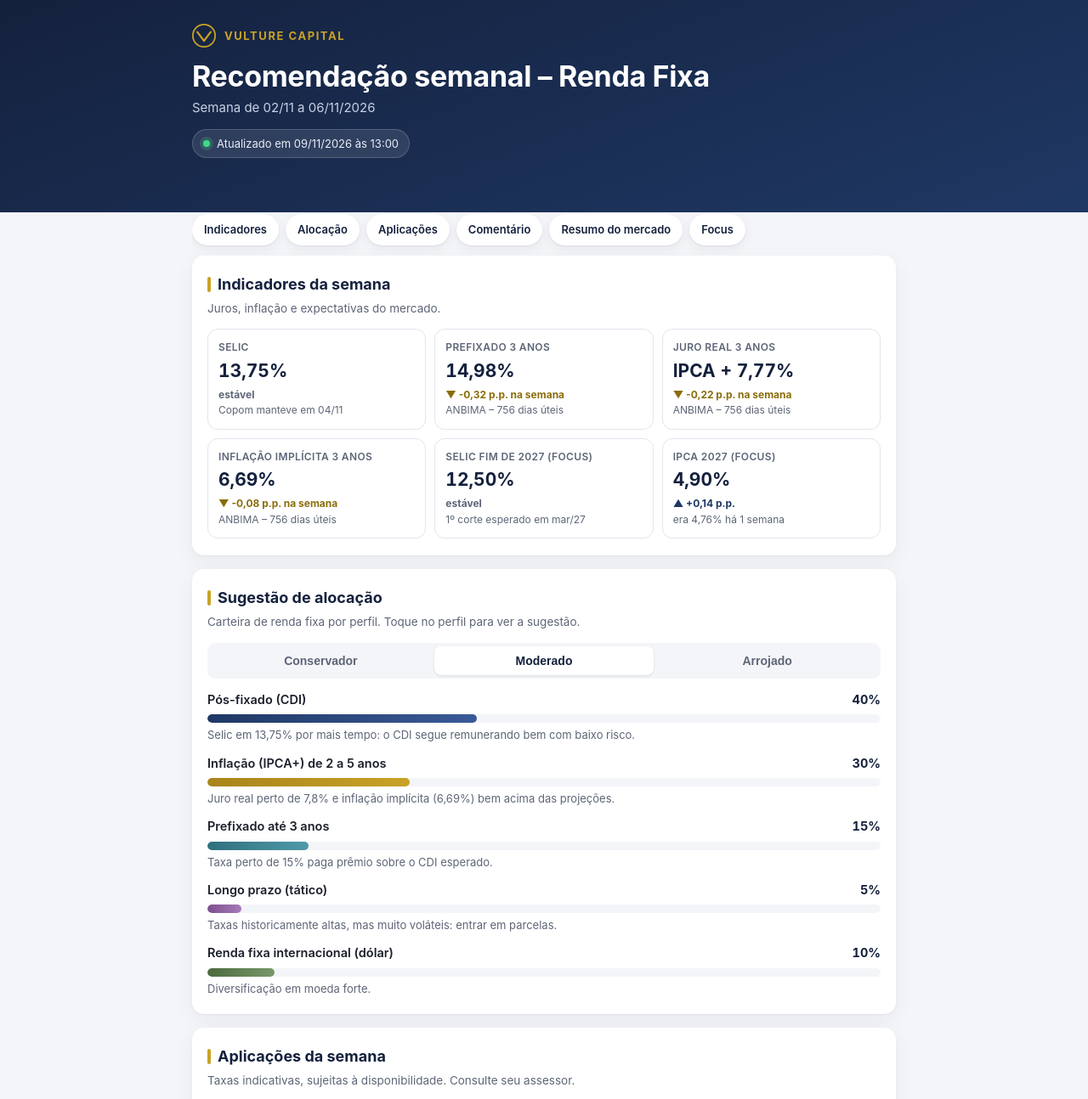
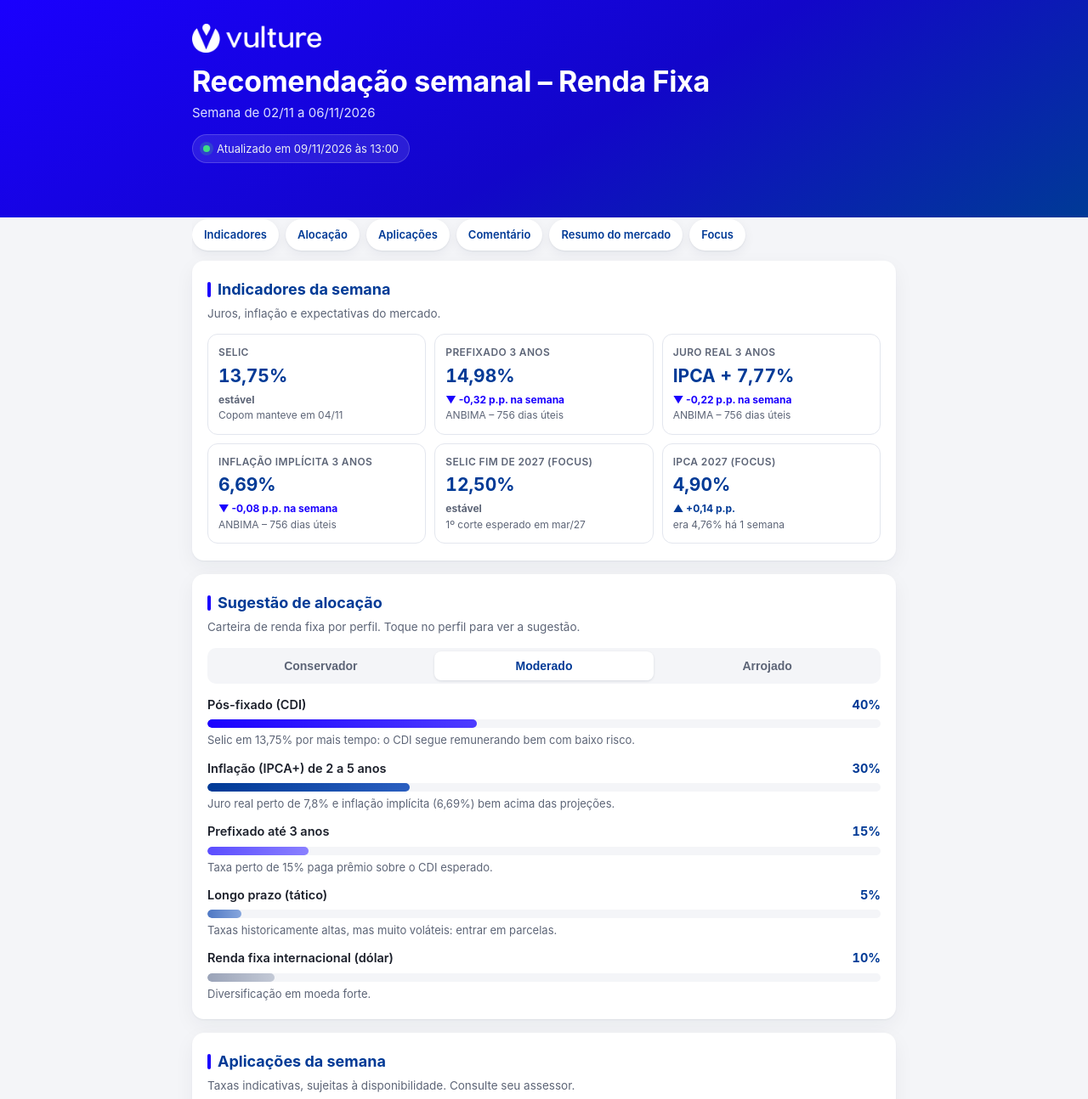
Before and after one commit to vulturecapital/vulturecapital.github.io, a plain HTML site: page index.html in a window 1280 px wide. Shown: the top 1294 px of the page at 85% size. Drawn offline with Linux system fonts and the light colour scheme.

Commit message:
Aplica logo oficial e cores da marca Vulture
Co-Authored-By: Claude Opus 5.5 <noreply@anthropic.com>
Claude-Session: https://claude.ai/code/session_01KEUZqi8QFf1SRAoxmAzHEy

```diff
--- a/admin.html
+++ b/admin.html
@@ -5,12 +5,12 @@
 <meta name="viewport" content="width=device-width, initial-scale=1">
 <meta name="robots" content="noindex, nofollow">
 <title>Administração | Renda Fixa da Semana</title>
-<link rel="icon" href="assets/favicon.svg" type="image/svg+xml">
+<link rel="icon" href="assets/favicon.png" type="image/png">
 <style>
-:root{--navy:#14213d;--navy-2:#1f3864;--gold:#c9a227;--line:#dfe3ec;--bg:#f4f5f8;--muted:#5d6577;--ok:#0f7b4a;--bad:#b42318}
+:root{--navy:#003a96;--navy-2:#1a00fe;--gold:#1a00fe;--line:#dfe3ec;--bg:#f4f5f8;--muted:#5d6577;--ok:#0f7b4a;--bad:#b42318}
 *{box-sizing:border-box}
 body{margin:0;font-family:-apple-system,BlinkMacSystemFont,"Segoe UI",Roboto,Arial,sans-serif;background:var(--bg);color:#1b1f2a;font-size:14.5px}
-header{background:var(--navy);color:#fff;padding:14px 16px;display:flex;align-items:center;gap:12px;flex-wrap:wrap;position:sticky;top:0;z-index:10}
+header{background:linear-gradient(150deg,#1a00fe,#003a96);color:#fff;padding:14px 16px;display:flex;align-items:center;gap:12px;flex-wrap:wrap;position:sticky;top:0;z-index:10}
 header b{font-size:16px} header .sp{flex:1}
 header a{color:#c9d1e3;font-size:13px}
 .wrap{max-width:920px;margin:0 auto;padding:16px}
@@ -26,7 +26,7 @@ textarea.big{min-height:300px}
 @media(max-width:620px){.row,.row3{grid-template-columns:1fr}}
 button{border:1px solid var(--line);background:#fff;border-radius:8px;padding:8px 12px;font:inherit;font-weight:650;color:var(--navy);cursor:pointer}
 button.primary{background:var(--navy);color:#fff;border-color:var(--navy)}
-button.gold{background:var(--gold);color:#1b1f2a;border-color:var(--gold)}
+button.gold{background:#ecebff;color:#1a00fe;border-color:#c9c4ff}
 button.ghost{border:0;background:none;color:var(--bad);padding:6px}
 .bar{display:flex;gap:8px;flex-wrap:wrap;align-items:center}
 .item{display:grid;grid-template-columns:2fr 1fr 1.4fr auto;gap:6px;margin-bottom:6px;align-items:center}
@@ -45,7 +45,7 @@ details summary{cursor:pointer;font-weight:650;color:var(--navy)}
 </head>
 <body>
 <header>
-  <b>Renda Fixa da Semana · Administração</b><span class="sp"></span>
+  <img src="assets/logo-white.png" alt="Vulture" style="height:26px"><b>Renda Fixa da Semana · Administração</b><span class="sp"></span>
   <a href="./" target="_blank">Ver página pública ↗</a>
 </header>
 <div class="wrap">
--- a/index.html
+++ b/index.html
@@ -3,22 +3,23 @@
 <head>
 <meta charset="utf-8">
 <meta name="viewport" content="width=device-width, initial-scale=1, viewport-fit=cover">
-<title>Vulture Capital | Renda Fixa da Semana</title>
+<title>Vulture Investimentos | Renda Fixa da Semana</title>
 <meta name="description" content="Resumo do mercado, comentário e sugestão de alocação em renda fixa da Vulture Capital.">
 <meta name="robots" content="noindex, nofollow">
 <meta property="og:type" content="website">
-<meta property="og:title" content="Vulture Capital | Renda Fixa da Semana">
+<meta property="og:title" content="Vulture Investimentos | Renda Fixa da Semana">
 <meta property="og:description" content="Resumo do mercado, comentário e sugestão de alocação em renda fixa, atualizados toda semana.">
 <meta property="og:image" content="https://vulturecapital.github.io/assets/og-image.png">
 <meta property="og:url" content="https://vulturecapital.github.io/">
 <meta property="og:locale" content="pt_BR">
-<meta name="theme-color" content="#14213d">
-<link rel="icon" href="assets/favicon.svg" type="image/svg+xml">
+<meta name="theme-color" content="#1a00fe">
+<link rel="icon" href="assets/favicon.png" type="image/png">
+<link rel="apple-touch-icon" href="assets/apple-touch-icon.png">
 <style>
 :root{
-  --navy:#14213d; --navy-2:#1f3864; --gold:#c9a227; --gold-soft:#f6efd6;
+  --navy:#003a96; --navy-2:#1a00fe; --gold:#1a00fe; --gold-soft:#ecebff;
   --ink:#1b1f2a; --muted:#5d6577; --line:#e3e6ee; --bg:#f4f5f8; --card:#fff;
-  --up:#1f3864; --down:#8a6d0b; --flat:#5d6577;
+  --up:#003a96; --down:#1a00fe; --flat:#5d6577;
   --radius:14px;
 }
 *{box-sizing:border-box}
@@ -26,11 +27,11 @@ html,body{margin:0}
 body{font-family:-apple-system,BlinkMacSystemFont,"Segoe UI",Roboto,"Helvetica Neue",Arial,sans-serif;
   color:var(--ink);background:var(--bg);line-height:1.55;-webkit-font-smoothing:antialiased}
 .wrap{max-width:860px;margin:0 auto;padding:0 16px}
-header.hero{background:linear-gradient(160deg,var(--navy) 0%,var(--navy-2) 100%);color:#fff;padding:28px 0 64px}
-.brand{display:flex;align-items:center;gap:10px;font-weight:700;letter-spacing:.12em;font-size:13px;text-transform:uppercase;color:var(--gold)}
-.brand svg{width:28px;height:28px}
+header.hero{background:linear-gradient(150deg,#1a00fe 0%,#1206c9 55%,#003a96 100%);color:#fff;padding:28px 0 64px}
+.brand{display:flex;align-items:center}
+.brand img{height:34px;width:auto;display:block}
 .hero h1{font-size:clamp(24px,5.5vw,34px);line-height:1.15;margin:14px 0 6px;font-weight:750;letter-spacing:-.01em}
-.hero .sub{color:#c9d1e3;font-size:15px}
+.hero .sub{color:#dfe2ff;font-size:15px}
 .stamp{display:inline-flex;align-items:center;gap:8px;margin-top:14px;background:rgba(255,255,255,.1);border:1px solid rgba(255,255,255,.18);
   padding:6px 12px;border-radius:999px;font-size:13px;color:#e8ecf5}
 .dot{width:8px;height:8px;border-radius:50%;background:#3ddc84;box-shadow:0 0 0 4px rgba(61,220,132,.2)}
@@ -59,18 +60,18 @@ section.card{background:var(--card);border-radius:var(--radius);padding:20px 18p
 .arow .top{display:flex;justify-content:space-between;gap:12px;font-size:14.5px;font-weight:600}
 .arow .pct{font-variant-numeric:tabular-nums;color:var(--navy);font-weight:750}
 .bar{height:10px;background:var(--bg);border-radius:6px;overflow:hidden;margin:6px 0 4px}
-.bar span{display:block;height:100%;border-radius:6px;background:linear-gradient(90deg,var(--navy-2),#3a5a98);transition:width .45s ease}
-.arow:nth-child(2) .bar span{background:linear-gradient(90deg,#a8841a,var(--gold))}
-.arow:nth-child(3) .bar span{background:linear-gradient(90deg,#2f6f7e,#4f9aa9)}
-.arow:nth-child(4) .bar span{background:linear-gradient(90deg,#7d4f8f,#a77ab8)}
-.arow:nth-child(5) .bar span{background:linear-gradient(90deg,#4b6b3f,#77996a)}
+.bar span{display:block;height:100%;border-radius:6px;background:linear-gradient(90deg,#1a00fe,#4d3bff);transition:width .45s ease}
+.arow:nth-child(2) .bar span{background:linear-gradient(90deg,#003a96,#2b5fc0)}
+.arow:nth-child(3) .bar span{background:linear-gradient(90deg,#5b4dff,#8a80ff)}
+.arow:nth-child(4) .bar span{background:linear-gradient(90deg,#4f78c4,#86a6dd)}
+.arow:nth-child(5) .bar span{background:linear-gradient(90deg,#9aa3b8,#c3c9d6)}
 .arow .why{font-size:13px;color:var(--muted)}
 .prod-cat{margin:16px 0 8px;font-size:12px;font-weight:700;color:var(--muted);text-transform:uppercase;letter-spacing:.04em}
 .prod-cat:first-of-type{margin-top:4px}
 .prod{display:flex;justify-content:space-between;align-items:center;gap:12px;border:1px solid var(--line);border-radius:12px;padding:12px 14px;margin-bottom:8px}
 .prod .n{font-weight:650;font-size:15px}
 .prod .x{font-size:12.5px;color:var(--muted)}
-.prod .t{flex:0 0 auto;background:var(--gold-soft);color:#6b5205;font-weight:750;font-size:14px;padding:6px 10px;border-radius:8px;text-align:right;font-variant-numeric:tabular-nums}
+.prod .t{flex:0 0 auto;background:var(--gold-soft);color:#1a00fe;font-weight:750;font-size:14px;padding:6px 10px;border-radius:8px;text-align:right;font-variant-numeric:tabular-nums}
 .txt p{margin:0 0 12px;font-size:15.5px}
 .txt p.bullet{padding-left:14px;border-left:3px solid var(--gold-soft)}
 .txt strong{color:var(--navy)}
@@ -103,10 +104,7 @@ footer p{margin:0 0 8px}
 <body>
 <header class="hero">
   <div class="wrap">
-    <div class="brand">
-      <svg viewBox="0 0 32 32" aria-hidden="true"><circle cx="16" cy="16" r="15" fill="none" stroke="#c9a227" stroke-width="2"/><path d="M7 11l9 12 9-12" fill="none" stroke="#c9a227" stroke-width="2.6" stroke-linecap="round" stroke-linejoin="round"/></svg>
-      Vulture Capital
-    </div>
+    <div class="brand"><img src="assets/logo-white.png" alt="Vulture Investimentos" width="180" height="40"></div>
     <h1 id="titulo">Renda Fixa da Semana</h1>
     <div class="sub" id="semana">&nbsp;</div>
     <div class="stamp"><span class="dot"></span><span id="atualizado">Carregando…</span></div>
@@ -161,7 +159,7 @@ footer p{margin:0 0 8px}
   const semTitulo = t => String(t||'').replace(/^\s*\*[^*\n]{3,40}:\*\s*\n+/,'');
 
   function render(d){
-    document.title = 'Vulture Capital | ' + (d.titulo || 'Renda Fixa da Semana');
+    document.title = 'Vulture Investimentos | ' + (d.titulo || 'Renda Fixa da Semana');
     $('#titulo').textContent = d.titulo || 'Renda Fixa da Semana';
     $('#semana').textContent = d.semana ? 'Semana de ' + d.semana : '';
     if(d.atualizado_em){
```
Also changed, not shown: assets/apple-touch-icon.png (added), assets/favicon.png (added), assets/favicon.svg (deleted), assets/logo-white.png (added), assets/logo.png (added), assets/og-image.png.
